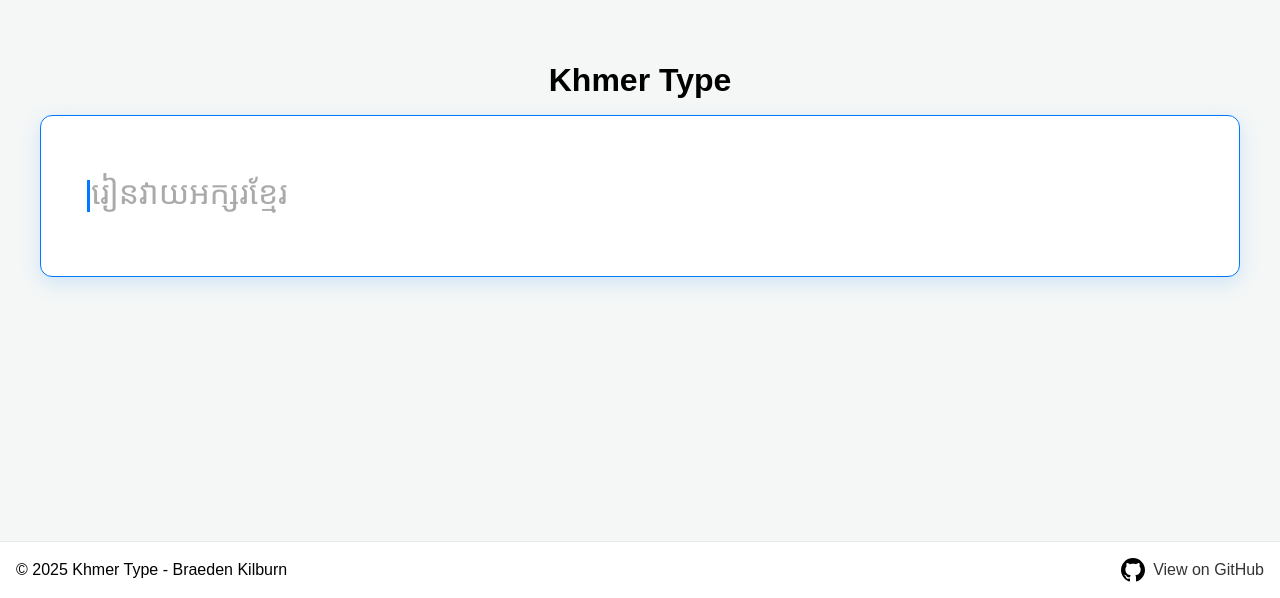
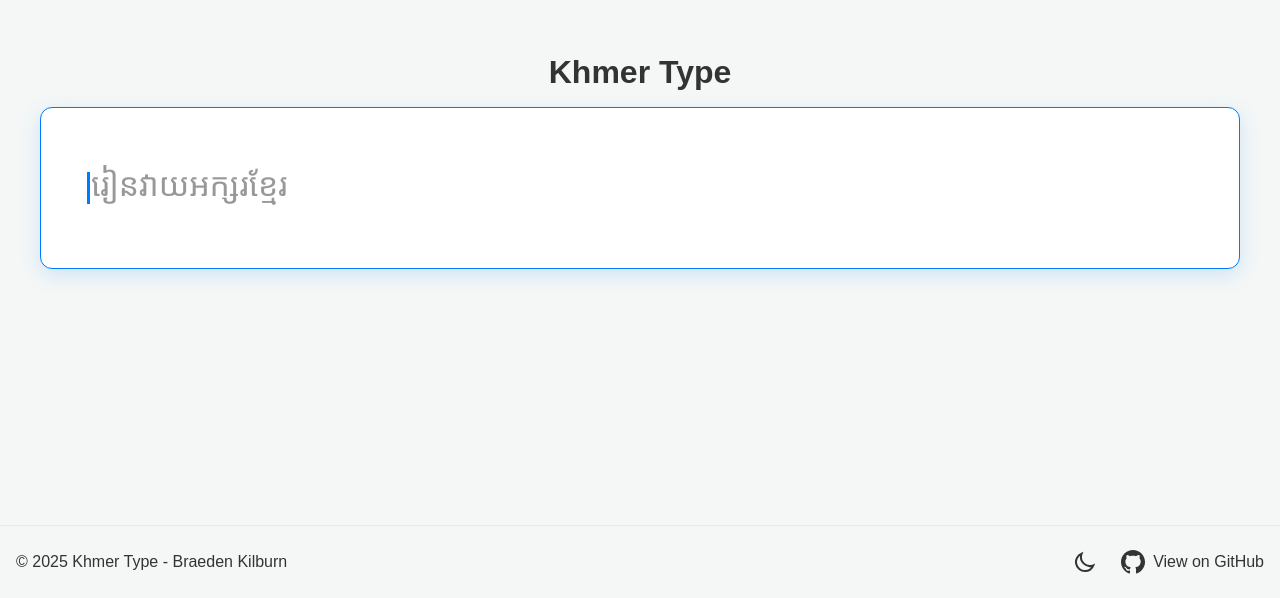
Before and after one commit to BraedenKilburn/khmer-type, a Vue app: page / in a window 1280 px wide. Shown: the part 202-800 px from the top of the page. Built offline with nearby package versions, Linux system fonts and the light colour scheme.

Commit message:
feat: add dark mode

```diff
--- a/package.json
+++ b/package.json
@@ -21,6 +21,7 @@
     "@vue/eslint-config-prettier": "^10.2.0",
     "@vue/eslint-config-typescript": "^14.5.0",
     "@vue/tsconfig": "^0.7.0",
+    "@vueuse/core": "^13.2.0",
     "eslint": "^9.27.0",
     "eslint-plugin-oxlint": "^0.16.11",
     "eslint-plugin-vue": "~10.1.0",
--- a/src/assets/main.css
+++ b/src/assets/main.css
@@ -1,3 +1,19 @@
+:root {
+  --color-background: #f4f7f6;
+  --color-background-secondary: #fff;
+  --color-text: #333333;
+  --color-border: #eaeaea;
+  --color-hover: rgba(0, 0, 0, 0.05);
+}
+
+:root.dark {
+  --color-background: #1a1a1a;
+  --color-background-secondary: #2a2a2a;
+  --color-text: #ffffff;
+  --color-border: #333333;
+  --color-hover: rgba(255, 255, 255, 0.05);
+}
+
 * {
   margin: 0;
   padding: 0;
@@ -6,7 +22,9 @@
 
 body {
   font-family: 'Khmer OS Battambang', 'Moul', 'Arial', sans-serif;
-  background-color: #f4f7f6;
+  background-color: var(--color-background);
+  color: var(--color-text);
+  transition: background-color 0.3s ease, color 0.3s ease;
 }
 
 #app {
--- a/src/components/GlobalFooter.vue
+++ b/src/components/GlobalFooter.vue
@@ -1,16 +1,29 @@
 <script setup lang="ts">
+import { useDark, useToggle } from '@vueuse/core'
+
 const githubUrl = 'https://github.com/BraedenKilburn/khmer-type'
+const isDark = useDark()
+const toggleDark = useToggle(isDark)
 </script>
 
 <template>
   <footer class="footer">
     <p>© {{ new Date().getFullYear() }} Khmer Type - Braeden Kilburn</p>
+    <div class="footer-controls">
+      <button class="theme-toggle" @click="toggleDark()" :title="isDark ? 'Switch to light mode' : 'Switch to dark mode'">
+        <svg v-if="isDark" width="24" height="24" viewBox="0 0 24 24" fill="none" stroke="currentColor" stroke-width="2">
+          <path d="M12 3v1m0 16v1m9-9h-1M4 12H3m15.364 6.364l-.707-.707M6.343 6.343l-.707-.707m12.728 0l-.707.707M6.343 17.657l-.707.707M16 12a4 4 0 11-8 0 4 4 0 018 0z" />
+        </svg>
+        <svg v-else width="24" height="24" viewBox="0 0 24 24" fill="none" stroke="currentColor" stroke-width="2">
+          <path d="M20.354 15.354A9 9 0 018.646 3.646 9.003 9.003 0 0012 21a9.003 9.003 0 008.354-5.646z" />
+        </svg>
+      </button>
       <a :href="githubUrl" target="_blank" rel="noopener noreferrer" class="github-link">
         <svg
           width="24"
           height="24"
           viewBox="0 0 1024 1024"
-        fill="#000"
+          fill="currentColor"
           xmlns="http://www.w3.org/2000/svg"
         >
           <path
@@ -22,6 +35,7 @@ const githubUrl = 'https://github.com/BraedenKilburn/khmer-type'
         </svg>
         View on GitHub
       </a>
+    </div>
   </footer>
 </template>
 
@@ -30,18 +44,47 @@ const githubUrl = 'https://github.com/BraedenKilburn/khmer-type'
   display: flex;
   justify-content: space-between;
   align-items: center;
-
   width: 100%;
   margin: 0 auto;
   padding: 1rem;
-  background-color: #fff;
-  border-top: 1px solid #eaeaea;
+  background-color: var(--color-background);
+  border-top: 1px solid var(--color-border);
+  color: var(--color-text);
+}
+
+.footer-controls {
+  display: flex;
+  align-items: center;
+  gap: 1rem;
+}
+
+.theme-toggle {
+  display: flex;
+  align-items: center;
+  justify-content: center;
+  padding: 0.5rem;
+  background: none;
+  border: none;
+  border-radius: 0.5rem;
+  color: var(--color-text);
+  cursor: pointer;
+  transition: background-color 0.2s ease;
+
+  &:hover {
+    background-color: var(--color-hover);
+  }
+
+  svg {
+    width: 1.5rem;
+    height: 1.5rem;
+  }
+}
 
 .github-link {
   display: flex;
   align-items: center;
   gap: 0.5rem;
-    color: #333;
+  color: var(--color-text);
   text-decoration: none;
   transition: color 0.2s ease;
 
@@ -53,5 +96,4 @@ const githubUrl = 'https://github.com/BraedenKilburn/khmer-type'
     }
   }
 }
-}
 </style>
--- a/src/components/TypingTrainer.vue
+++ b/src/components/TypingTrainer.vue
@@ -138,8 +138,8 @@ function handleBlur() {
 <style scoped>
 .typing-container {
   padding: 30px;
-  background-color: #fff;
-  border: 1px solid #ddd;
+  background-color: var(--color-background-secondary);
+  border: 1px solid var(--color-border);
   border-radius: 12px;
   box-shadow: 0 6px 15px rgba(0, 0, 0, 0.08);
   max-width: 1200px;
@@ -169,7 +169,7 @@ function handleBlur() {
       white-space: pre-wrap;
 
       &.char-correct {
-        color: #333;
+        color: var(--color-text);
       }
 
       &.char-incorrect {
@@ -178,7 +178,8 @@ function handleBlur() {
       }
 
       &.char-untyped {
-        color: #aaa;
+        color: var(--color-text);
+        opacity: 0.5;
       }
     }
 
```
Also changed, not shown: 1 other file (tests, documents, lock files or other folders). Lines whose indentation alone changed are shown as unchanged.
